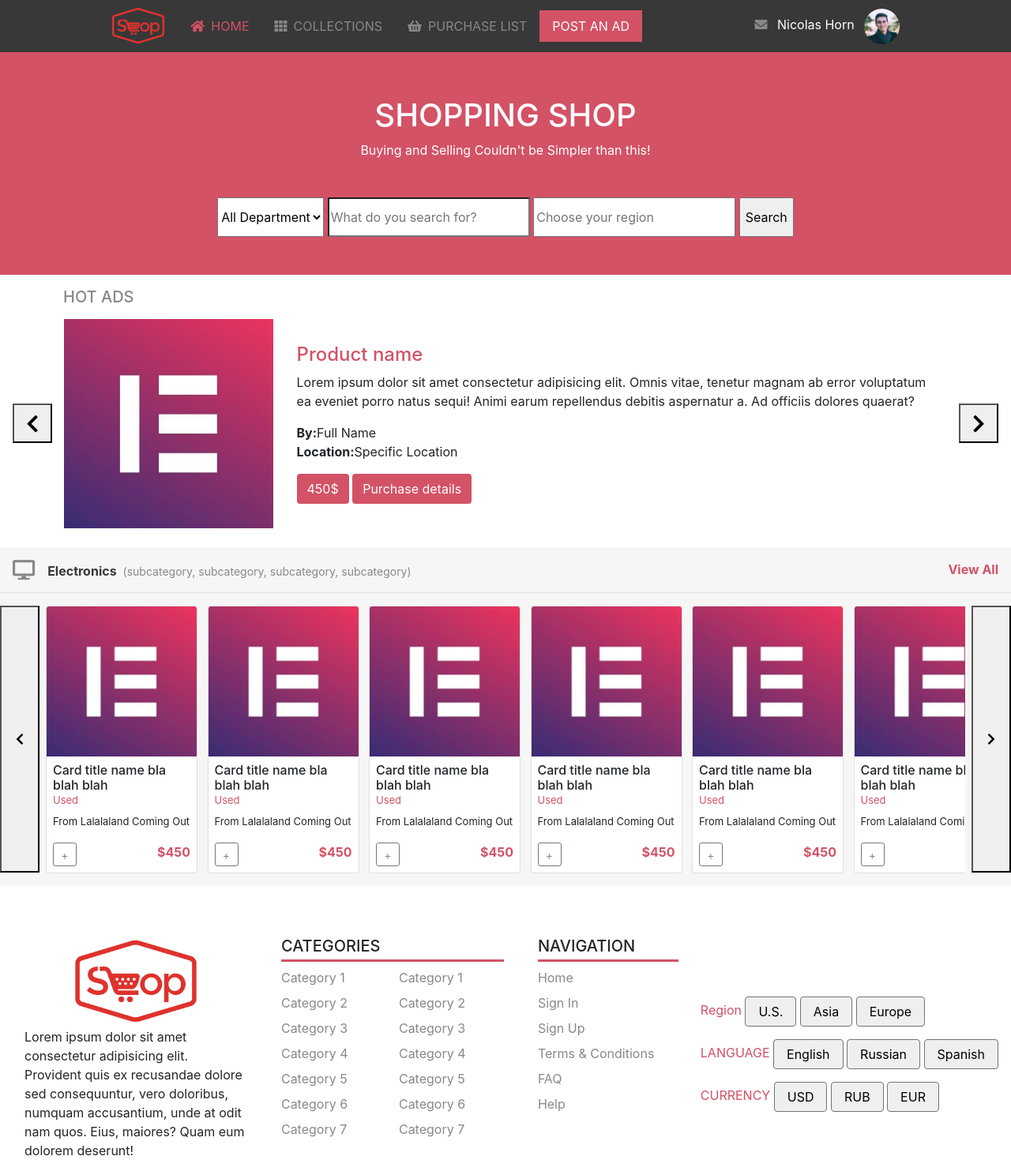
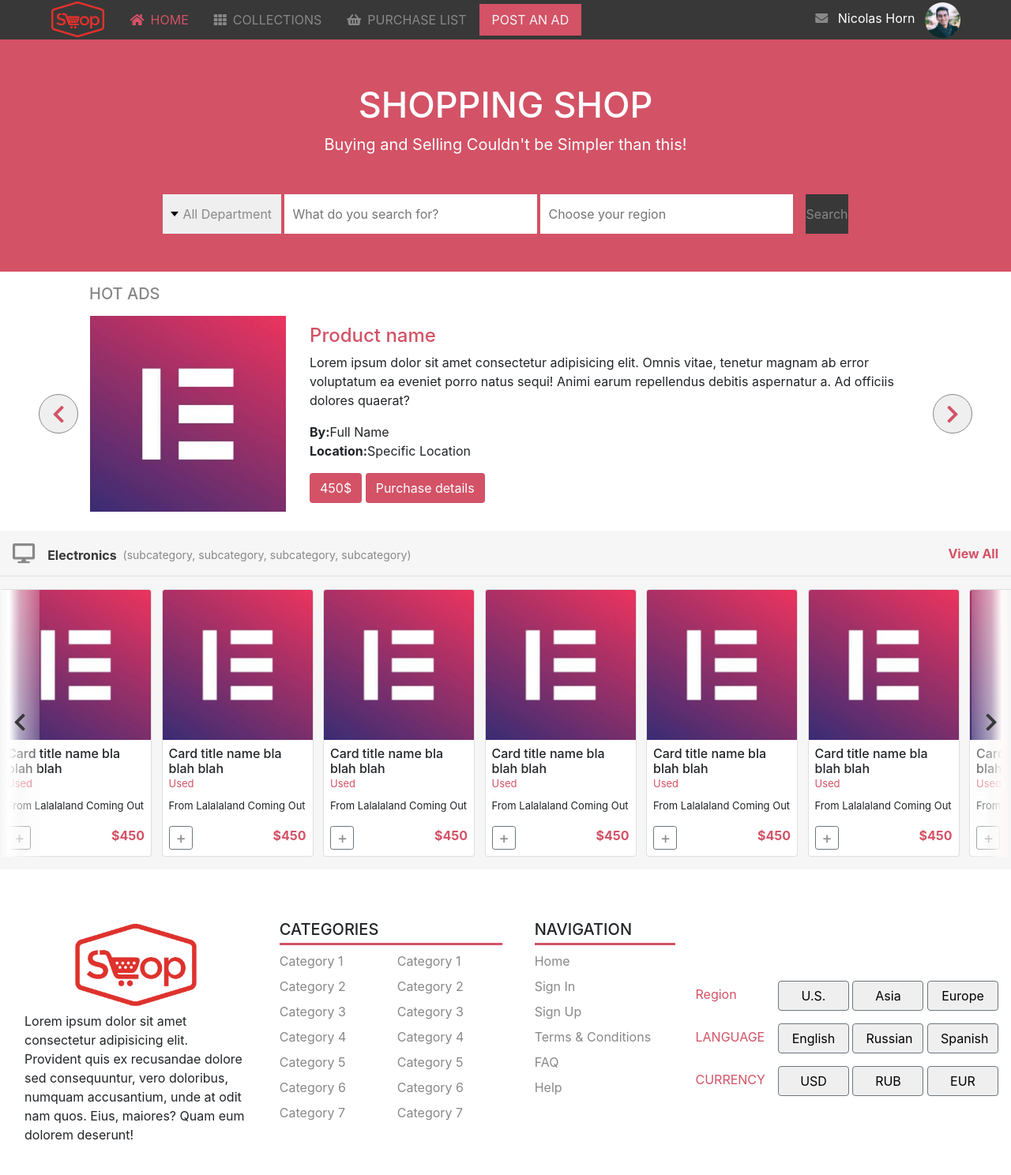
Before and after one commit to bettercallazamat/online-shop-website, a plain HTML site: page index.html in a window 1280 px wide. Shown: the whole page at 79% size. Drawn offline with nearby package versions, Linux system fonts and the light colour scheme.

Commit message:
Add hover effects on buttons and link and change sizing on form

```diff
--- a/index.html
+++ b/index.html
@@ -14,14 +14,13 @@
 <body>
     <div class="wrapper">
         <nav class="navbar">
-            <div class="navbar-inner limited-width">
             <div class="navbar-left d-md-flex align-items-md-center">
                 <a class="navbar-brand p-0" href="#"><img src="./imgs/logo.png" alt="Logo"></a>
                 <ul class="nav">
                     <li class="nav-item"><a class="nav-link active highlight-text" href="#"><i class="pr-2 fas fa-home"></i>HOME</a></li>
                     <li class="nav-item"><a class="nav-link secondary-text" href="#"><i class="pr-2 fas fa-th"></i>COLLECTIONS</a></li>
                     <li class="nav-item"><a class="nav-link secondary-text" href="#"><i class="pr-2 fas fa-shopping-basket"></i>PURCHASE LIST</a></li>
-                        <li class="nav-item highlight-bg"><a class="nav-link text-white" href="#">POST AN AD</a></li>
+                    <li class="nav-item"><a class="nav-link highlight-bg posting-link" href="#">POST AN AD</a></li>
                 </ul>
             </div>
             <div class="navbar-right">
@@ -29,34 +28,33 @@
                 <a class="pl-2 text-white" href="#">Nicolas Horn</a>
                 <a class="pl-2 text-white" href="#"><img class="rounded-circle" src="./imgs/profile-photo.jpg" alt="profile image"></a>
             </div>
-            </div>
         </nav>
 
-        <header class="main-header pb-5 pt-2">
+        <header class="main-header pb-5 pt-2 container-fluid">
             <div class="header-title text-white py-5 d-block">
                 <h1>SHOPPING SHOP</h1>
                 <span>Buying and Selling Couldn't be Simpler than this!</span>
             </div>
-            <form class="header-form" action="" id="search-form">
-                <select class="" id="department" name="department" form="search-form">
+            <form class="header-form row justify-content-center" action="" id="search-form">
+                <select class="col-md-auto mr-1" id="department" name="department" form="search-form">
                     <option value="all">All Department</option>
                     <option value="us">US</option>
                     <option value="asia">Asia</option>
                     <option value="europe">Europe</option>
                 </select>
-                <input type="search" name="search" id="search" placeholder="What do you search for?">
-                <input list="regions" name="regions" placeholder="Choose your region">
+                <input class="col-md-3 mr-1" type="search" name="search" id="search" placeholder="What do you search for?">
+                <input class="col-md-3 mr-3" list="regions" name="regions" placeholder="Choose your region">
                 <datalist id="regions">
                     <option value="All Countries">
                     <option value="US">
                     <option value="Asia">
                     <option value="Europe">
                 </datalist>
-                <input type="submit" value="Search">
+                <input class="col-md-auto" type="submit" value="Search">
             </form>
         </header>
 
-        <section class="hot-ads container-fluid limited-width">
+        <section class="hot-ads container-fluid limited-width px-5">
             <h3 class="row secondary-text mb-0 mt-3">HOT ADS</h3>
             <div class="hot-ads-container p-3 pb-4 row d-flex justify-content-center align-items-center">
                 <button class="hot-ads-container-controllers d-flex justify-content-center align-items-center"><i class="fas fa-chevron-left"></i></button>
@@ -82,7 +80,9 @@
                     <div class="category-header d-flex justify-content-between align-items-center p-3 border-bottom">
                         <div class="category-header-left d-flex justify-content-center align-items-end">
                             <i class="secondary-text fas fa-desktop"></i>
+                            <a class="d-flex align-self-end" href="#">
                                 <h3 class="main-text mb-0 pl-3 pr-2 d-inline font-weight-bold">Electronics</h3>
+                            </a>
                             <span class="secondary-text">(subcategory, subcategory, subcategory, subcategory)</span>
                         </div>
                         <a class="highlight-text font-weight-bold" href="#">View All</a>
@@ -96,7 +96,7 @@
                                     <span class="d-block highlight-text mb-2">Used</span>
                                     <span class="d-block">From Lalalaland Coming Out</span>
                                     <div class="card-bottom d-flex justify-content-between mt-3">
-                                        <a class="btn border-secondary secondary-text btn-sm" href="#">+</a>
+                                        <a class="btn border-secondary secondary-text btn-sm d-flex align-items-center" href="#">+</a>
                                         <strong class="highlight-text">$450</strong>
                                     </div>
                                 </div>
@@ -109,7 +109,7 @@
                                     <span class="d-block highlight-text mb-2">Used</span>
                                     <span class="d-block">From Lalalaland Coming Out</span>
                                     <div class="card-bottom d-flex justify-content-between mt-3">
-                                        <a class="btn border-secondary secondary-text btn-sm" href="#">+</a>
+                                        <a class="btn border-secondary secondary-text btn-sm d-flex align-items-center" href="#">+</a>
                                         <strong class="highlight-text">$450</strong>
                                     </div>
                                 </div>
@@ -122,7 +122,7 @@
                                     <span class="d-block highlight-text mb-2">Used</span>
                                     <span class="d-block">From Lalalaland Coming Out</span>
                                     <div class="card-bottom d-flex justify-content-between mt-3">
-                                        <a class="btn border-secondary secondary-text btn-sm" href="#">+</a>
+                                        <a class="btn border-secondary secondary-text btn-sm d-flex align-items-center" href="#">+</a>
                                         <strong class="highlight-text">$450</strong>
                                     </div>
                                 </div>
@@ -135,7 +135,7 @@
                                     <span class="d-block highlight-text mb-2">Used</span>
                                     <span class="d-block">From Lalalaland Coming Out</span>
                                     <div class="card-bottom d-flex justify-content-between mt-3">
-                                        <a class="btn border-secondary secondary-text btn-sm" href="#">+</a>
+                                        <a class="btn border-secondary secondary-text btn-sm d-flex align-items-center" href="#">+</a>
                                         <strong class="highlight-text">$450</strong>
                                     </div>
                                 </div>
@@ -148,7 +148,7 @@
                                     <span class="d-block highlight-text mb-2">Used</span>
                                     <span class="d-block">From Lalalaland Coming Out</span>
                                     <div class="card-bottom d-flex justify-content-between mt-3">
-                                        <a class="btn border-secondary secondary-text btn-sm" href="#">+</a>
+                                        <a class="btn border-secondary secondary-text btn-sm d-flex align-items-center" href="#">+</a>
                                         <strong class="highlight-text">$450</strong>
                                     </div>
                                 </div>
@@ -161,7 +161,7 @@
                                     <span class="d-block highlight-text mb-2">Used</span>
                                     <span class="d-block">From Lalalaland Coming Out</span>
                                     <div class="card-bottom d-flex justify-content-between mt-3">
-                                        <a class="btn border-secondary secondary-text btn-sm" href="#">+</a>
+                                        <a class="btn border-secondary secondary-text btn-sm d-flex align-items-center" href="#">+</a>
                                         <strong class="highlight-text">$450</strong>
                                     </div>
                                 </div>
@@ -174,7 +174,7 @@
                                     <span class="d-block highlight-text mb-2">Used</span>
                                     <span class="d-block">From Lalalaland Coming Out</span>
                                     <div class="card-bottom d-flex justify-content-between mt-3">
-                                        <a class="btn border-secondary secondary-text btn-sm" href="#">+</a>
+                                        <a class="btn border-secondary secondary-text btn-sm d-flex align-items-center" href="#">+</a>
                                         <strong class="highlight-text">$450</strong>
                                     </div>
                                 </div>
@@ -187,7 +187,7 @@
                                     <span class="d-block highlight-text mb-2">Used</span>
                                     <span class="d-block">From Lalalaland Coming Out</span>
                                     <div class="card-bottom d-flex justify-content-between mt-3">
-                                        <a class="btn border-secondary secondary-text btn-sm" href="#">+</a>
+                                        <a class="btn border-secondary secondary-text btn-sm d-flex align-items-center" href="#">+</a>
                                         <strong class="highlight-text">$450</strong>
                                     </div>
                                 </div>
@@ -200,15 +200,14 @@
                                     <span class="d-block highlight-text mb-2">Used</span>
                                     <span class="d-block">From Lalalaland Coming Out</span>
                                     <div class="card-bottom d-flex justify-content-between mt-3">
-                                        <a class="btn border-secondary secondary-text btn-sm" href="#">+</a>
+                                        <a class="btn border-secondary secondary-text btn-sm d-flex align-items-center" href="#">+</a>
                                         <strong class="highlight-text">$450</strong>
                                     </div>
                                 </div>
                             </div>
                         </div>
-
-                        <button class="scroll-controller-left"><i class="fa fa-chevron-left" aria-hidden="true"></i></button>
-                        <button class="scroll-controller-right"><i class="fa fa-chevron-right" aria-hidden="true"></i></button>
+                        <button class="scroll-controller-left"><i class="main-text fa fa-chevron-left" aria-hidden="true"></i></button>
+                        <button class="scroll-controller-right"><i class="main-text fa fa-chevron-right" aria-hidden="true"></i></button>
                     </div>
                 </section>
             </div>
@@ -241,7 +240,6 @@
                     </ul>
                 </nav>
 
-
                 <nav class="footer-website-nav col-md-2">
                     <h3>NAVIGATION</h3>
                     <ul class="footer-website-nav-list p-0">
@@ -256,19 +254,19 @@
 
                 <div class="view-options align-self-center">
                     <div class="regions my-3">
-                        <span class="highlight-text">Region</span>
+                        <span class="highlight-text d-inline-block">Region</span>
                         <button class="btn border-secondary px-3">U.S.</button>
                         <button class="btn border-secondary px-3">Asia</button>
                         <button class="btn border-secondary px-3">Europe</button>
                     </div>
                     <div class="langs  my-3">
-                        <span class="highlight-text">LANGUAGE</span>
+                        <span class="highlight-text d-inline-block">LANGUAGE</span>
                         <button class="btn border-secondary px-3">English</button>
                         <button class="btn border-secondary px-3">Russian</button>
                         <button class="btn border-secondary px-3">Spanish</button>
                     </div>
                     <div class="currencies my-3">
-                        <span class="highlight-text">CURRENCY</span>
+                        <span class="highlight-text d-inline-block">CURRENCY</span>
                         <button class="btn border-secondary px-3">USD</button>
                         <button class="btn border-secondary px-3">RUB</button>
                         <button class="btn border-secondary px-3">EUR</button>
--- a/style.css
+++ b/style.css
@@ -25,15 +25,17 @@
   background-color: #d35266;
 }
 
-.navbar {
-  background-color: #383838;
+a:hover {
+  color: #d35266;
 }
 
-.navbar-inner {
+.navbar {
   display: flex;
   align-items: center;
   justify-content: space-between;
-  width: 80%;
+  width: 100%;
+  background-color: #383838;
+  padding: 0 5%;
 }
 
 .navbar-brand img {
@@ -44,14 +46,64 @@
   height: 45px;
 }
 
+.navbar a.posting-link {
+  color: #f6f6f6;
+}
+
+.navbar a.posting-link:hover {
+  background-color: #f6f6f6;
+  color: #d35266;
+}
+
 .main-header {
   background-color: #d35266;
   text-align: center;
 }
 
+.main-header h1 {
+  font-size: 45px;
+}
+
+.main-header span {
+  font-size: 20px;
+}
+
 .main-header input,
 .main-header select {
   height: 50px;
+  border: 0;
+  color: #888;
+}
+
+.main-header select {
+  border-radius: 0;
+  -webkit-appearance: none;
+  width: 150px;
+  padding-left: 25px;
+  padding-right: 10px;
+  background-image: url("./imgs/select-form-icon.png");
+  background-position: 10px 20px;
+  background-repeat: no-repeat;
+  background-size: 10px;
+}
+
+.main-header input[type="search"] {
+  padding: 0 10px;
+}
+
+.main-header input[list="regions"] {
+  padding: 0 10px;
+}
+
+.main-header input[type="submit"] {
+  background-color: #383838;
+  color: #888;
+  padding: 0;
+}
+
+.main-header input[type="submit"]:hover {
+  background-color: #f6f6f6;
+  color: #d35266;
 }
 
 .hot-ads h3 {
@@ -59,13 +111,22 @@
   font-size: 20px;
 }
 
+.hot-ads-carousel-right button:hover {
+  background-color: #383838;
+}
+
 .hot-ads-container-controllers {
   width: 50px;
   height: 50px;
+  border: 1px solid #888;
+  border-radius: 50%;
+  color: #d35266;
+  font-size: 25px;
 }
 
-.hot-ads-container-controllers i {
-  font-size: 25px;
+.hot-ads-container-controllers:hover {
+  background-color: #d35266;
+  color: #f6f6f6;
 }
 
 .hot-ads-option {
@@ -97,8 +158,6 @@
   overflow-x: scroll;
   overflow-y: hidden;
   white-space: nowrap;
-  margin-left: 58px;
-  margin-right: 58px;
 }
 
 .scroll-controller-left {
@@ -109,6 +168,9 @@
   margin: auto;
   height: 91%;
   width: 50px;
+  border: none;
+  background: rgb(246, 246, 246);
+  background: linear-gradient(90deg, rgba(246, 246, 246, 1) 0%, rgba(255, 255, 255, 1) 23%, rgba(246, 246, 246, 0.6) 50%, rgba(255, 250, 250, 0.4) 77%, rgba(246, 246, 246, 0.25) 100%);
 }
 
 .scroll-controller-right {
@@ -119,6 +181,20 @@
   margin: auto;
   height: 91%;
   width: 50px;
+  border: none;
+  background: rgb(246, 246, 246);
+  background: linear-gradient(90deg, rgba(246, 246, 246, 0.25) 0%, rgba(255, 255, 255, 0.4) 23%, rgba(246, 246, 246, 0.6) 50%, rgba(255, 250, 250, 1) 77%, rgba(246, 246, 246, 1) 100%);
+}
+
+.scroll-controller-left i,
+.scroll-controller-right i {
+  font-size: 25px;
+}
+
+.scroll-controller-left:hover,
+.scroll-controller-right:hover {
+  background: #f6f6f6;
+  box-shadow: 1px 1px 10px #888;
 }
 
 .category-content .card {
@@ -137,6 +213,7 @@
 .card-bottom a {
   width: 30px;
   height: 30px;
+  font-size: 20px;
 }
 
 .main-footer img {
@@ -156,3 +233,16 @@
   border-bottom: 3px solid #d35266;
   padding-bottom: 5px;
 }
+
+.main-footer .view-options span {
+  width: 100px;
+}
+
+.main-footer .view-options button {
+  width: 90px;
+}
+
+.main-footer .view-options button:hover {
+  background-color: #d35266;
+  color: #f6f6f6;
+}
```
Also changed, not shown: search-results.html (+28 -0 lines), imgs/select-form-icon.png (added). Lines whose indentation alone changed are shown as unchanged.
